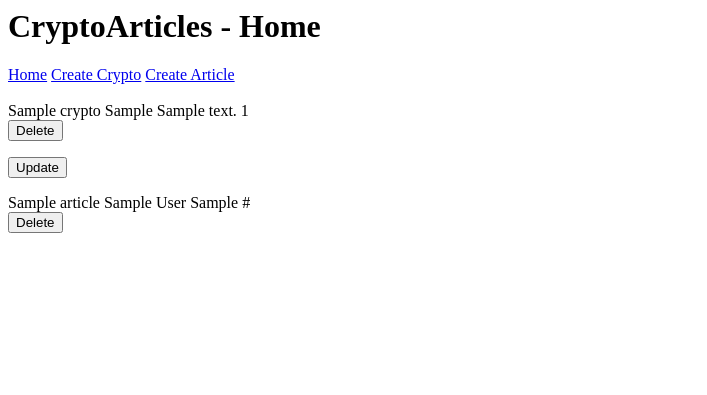
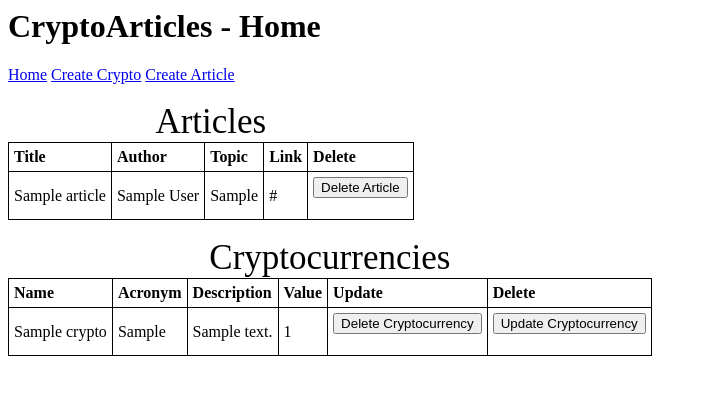
Before and after one commit to AttilaTr/projectcrypto, a Flask app: page / in a window 1280 px wide. Shown: the top 395 px of the page, without its empty margins (0-707 px from the left). Run offline with Flask 2, Linux system fonts and the light colour scheme; tables that the repository leaves empty hold one stand-in row (values such as "Sample post").

Commit message:
Updated HTML Index

```diff
--- a/application/forms.py
+++ b/application/forms.py
@@ -1,5 +1,6 @@
 from flask_wtf import FlaskForm
 from wtforms import StringField, IntegerField, SubmitField
+from wtforms.fields.core import SelectField
 from wtforms.validators import DataRequired
 
 class CryptoForm(FlaskForm):
@@ -19,4 +20,3 @@ class ArticlesForm(FlaskForm):
    cryptoacronym = StringField('Cryptoacronym in article', validators=[DataRequired()])
    submit = SubmitField('Add article')
    submit1 = SubmitField('Delete article')
-   submit2 = SubmitField('Update article')
--- a/application/routes.py
+++ b/application/routes.py
@@ -6,9 +6,9 @@ from flask import render_template, request, redirect, url_for
 @app.route('/')
 @app.route('/home')
 def home():
-    all_articles = Articles.query.all()
     all_crypto = Crypto.query.all()
-    return render_template('index.html', title='Home', all_crypto=all_crypto, all_articles=all_articles)
+    all_article = Articles.query.all()
+    return render_template('index.html', title='Home', all_crypto=all_crypto, all_article=all_article)
 
 
 @app.route('/createcrypto', methods=['GET', 'POST'])
@@ -41,10 +41,10 @@ def deletecrypto(id):
     db.session.commit()
     return redirect(url_for('home'))
 
-@app.route('/deletearticles/<int:id>', methods=['GET', 'DELETE'])
-def deletearticles(id):
-    articles = Articles.query.filter_by(id=id).first()
-    db.session.delete(articles)
+@app.route('/deletearticle/<int:id>', methods=['GET', 'DELETE'])
+def deletearticle(id):
+    article = Articles.query.filter_by(id=id).first()
+    db.session.delete(article)
     db.session.commit()
     return redirect(url_for('home'))
 
--- a/application/templates/index.html
+++ b/application/templates/index.html
@@ -1,18 +1,70 @@
 {% extends 'layout.html' %}
 {% block body %}
+<style>
+    caption {
+     font-size:35px;
+    }
+    table, th, td {
+      border: 1px solid black;
+      border-collapse: collapse;
+    }
+    th, td {
+      padding: 5px;
+    }
+    th {
+      text-align: left;
+    }
+</style>
+<table>
+    <caption>Articles</caption>
+    <tr>
+      <th>Title</th>
+      <th>Author</th>
+      <th>Topic</th>
+      <th>Link</th>
+      <th>Delete</th>
+    </tr>
+{% for article in all_article %}
+    <tr>
+        <td>{{ article.title }}</td>
+        <td>{{ article.author }}</td>
+        <td>{{ article.topic }}</td>
+        <td>{{ article.link }}</td>
+        <td>
+            <form action="{{ url_for('deletearticle', id=article.id) }}">
+                <input type=submit value='Delete Article'>
+            </form>
+        </td>
+    </tr>
+{% endfor %}
+<table>
+<br>
+    <caption>Cryptocurrencies</caption>
+    <tr>
+      <th>Name</th>
+      <th>Acronym</th>
+      <th>Description</th>
+      <th>Value</th>
+      <th>Update</th>
+      <th>Delete</th>
+    </tr>
 {% for crypto in all_crypto %}
-{{ crypto.name }} {{ crypto.acronym }} {{ crypto.description }} {{ crypto.valueusd }}
-<form action="{{ url_for('deletecrypto', id=crypto.id) }}">
-    <input type=submit value='Delete'>
-</form>
-<form action="{{ url_for('updatecrypto', id=crypto.id) }}">
-    <input type=submit value='Update'>
-</form>
-{% endfor %}
-{% for articles in all_articles %}
-{{ articles.title }} {{ articles.author }} {{ articles.topic }} {{ articles.link }}
-<form action="{{ url_for('deletearticles', id=articles.id) }}">
-    <input type=submit value='Delete'>
-</form>
-{% endfor %}
+    <tr>
+        <td> {{ crypto.name }} </td>
+        <td> {{ crypto.acronym }} </td>
+        <td> {{ crypto.description }} </td>
+        <td> {{ crypto.valueusd }} </td>
+        <td>
+            <form action="{{ url_for('deletecrypto', id=crypto.id) }}">
+                <input type=submit value='Delete Cryptocurrency'>
+            </form>
+        </td>
+        <td>
+            <form action="{{ url_for('updatecrypto', id=crypto.id) }}">
+                <input type=submit value='Update Cryptocurrency'>
+        </td>
+    </form>
+    </tr>
+    {% endfor %}
+</table>
 {% endblock body %}
```
Also changed, not shown: application/templates/deletearticle.html (renamed from application/templates/deletearticles.html).
